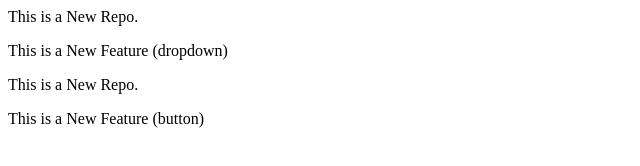
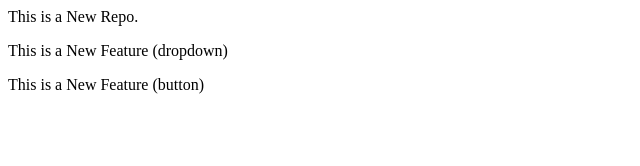
Before and after one commit to sidkadam96/Localrepo, a plain HTML site: page index.html in a window 1280 px wide. Shown: the whole page, without its empty margins (0-640 px from the left). Drawn offline with Linux system fonts and the light colour scheme.

```diff
--- a/index.html
+++ b/index.html
@@ -1,4 +1,3 @@
 <p>This is a New Repo.<p>
 <p>This is a New Feature (dropdown)<p>
-<p>This is a New Repo.<p>
 <p>This is a New Feature (button)<p>
```
